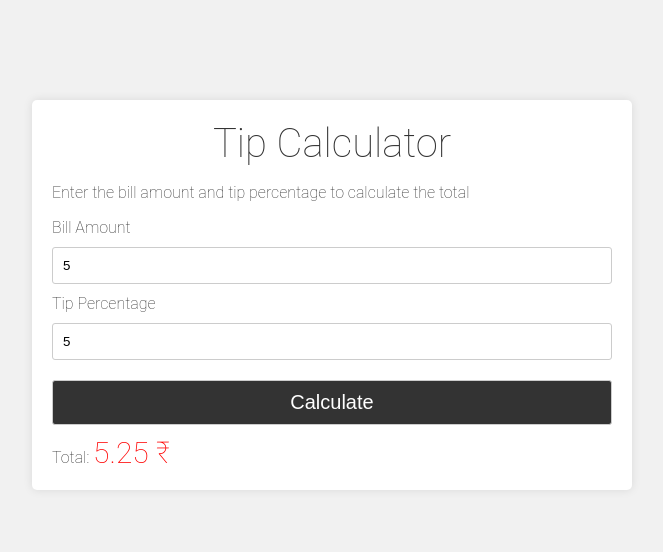
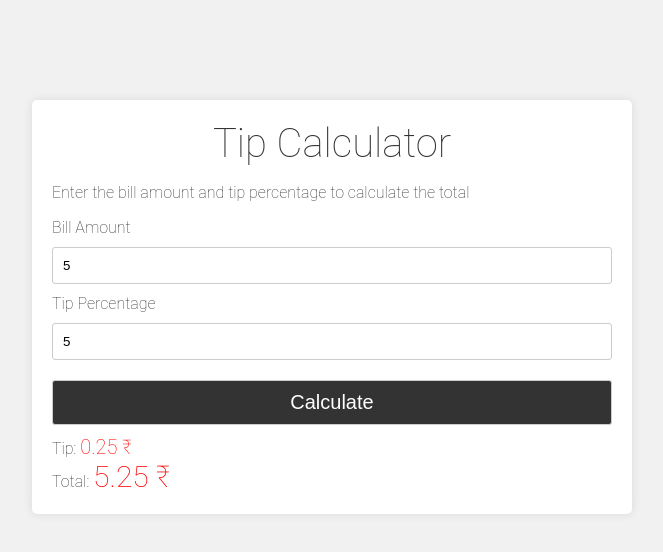
Before and after one commit to Anvesh3011/tip-calculator, a plain HTML site: page index.html in a window 1280 px wide. Both pictures are taken after typing "5", "5" into the empty fields and a click on the button "Calculate". Shown: the whole page, without its empty margins (308-971 px from the left). Drawn offline with Linux system fonts and the light colour scheme.

Commit message:
made some changes in the files

```diff
--- a/index.html
+++ b/index.html
@@ -19,6 +19,9 @@
       <br />
       <button id="calculate">Calculate</button>
       <br />
+      <label for="tipAmount">Tip:</label>
+      <span id="tipAmount"></span>
+      <div></div>
       <label for="total">Total:</label>
       <span id="total"></span>
     </div>
--- a/index.js
+++ b/index.js
@@ -1,6 +1,7 @@
 const bill = document.getElementById("bill");
 const tip = document.getElementById("tip");
 const totalAmount = document.getElementById("total");
+const tipAmountEl = document.getElementById("tipAmount");
 
 const tipCalculate = document.getElementById("calculate");
 
@@ -11,5 +12,6 @@ tipCalculate.addEventListener("click", () => {
 
   const tipAmount = billValue * (tipValue / 100);
   const total = Number(billValue) + tipAmount;
-  totalAmount.innerHTML = `${total} &#8377`;
+  tipAmountEl.innerHTML = `${tipAmount.toFixed(2)} &#8377`; //tofixed is used to round off the value to 2 decimal places
+  totalAmount.innerHTML = `${total.toFixed(2)} &#8377`;
 });
--- a/style.css
+++ b/style.css
@@ -59,3 +59,8 @@ button:hover {
   color: #ff0000;
   font-weight: 100;
 }
+#tipAmount {
+  font-size: 20px;
+  color: #ff0000;
+  font-weight: 100;
+}
```
